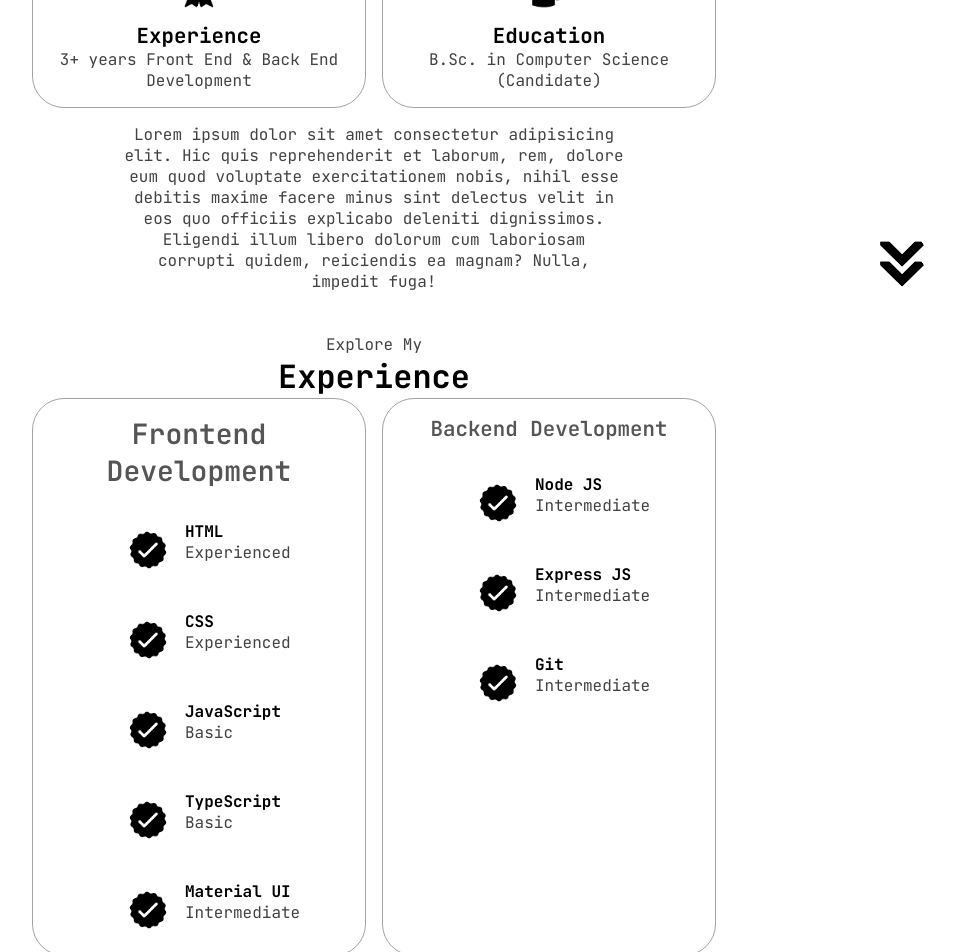
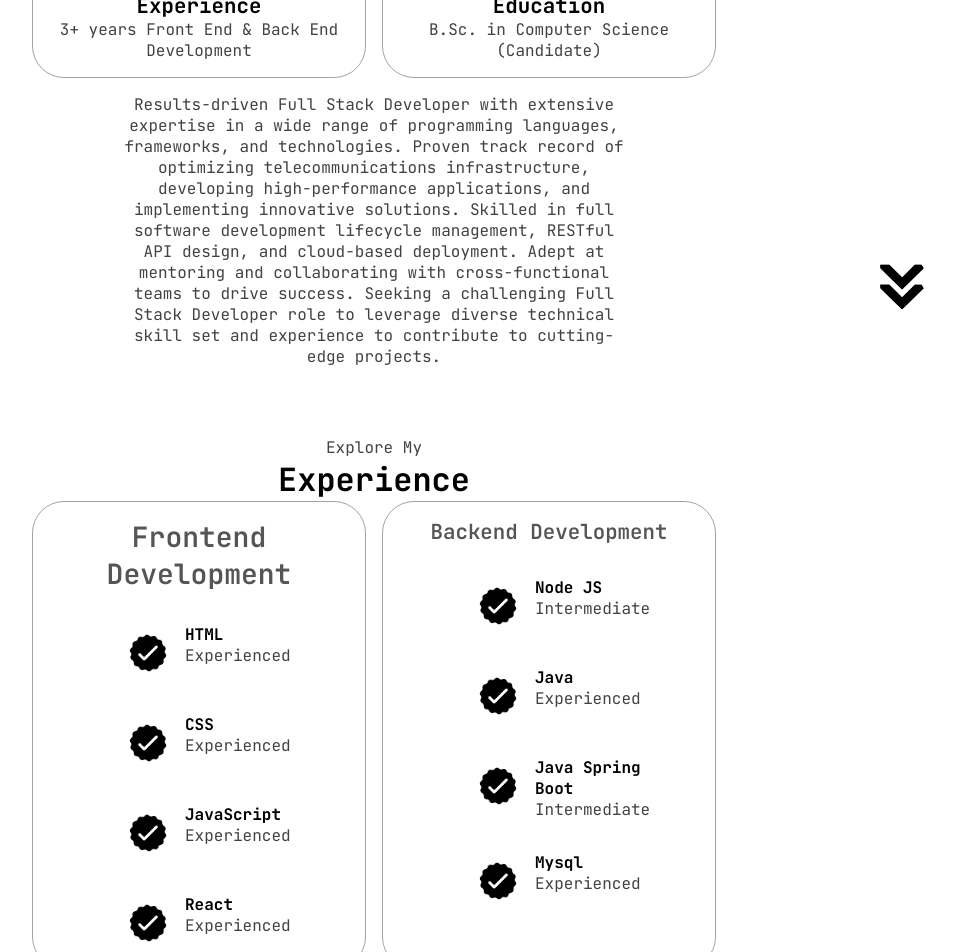
Before and after one commit to NoahxAyyubi/Noah-Ayyubi-Portfolio, a React (Create React App) app: page / in a window 1280 px wide. Shown: the part 1260-2212 px from the top of the page, without its empty margins (266-1221 px from the left). Built offline with nearby package versions, Linux system fonts and the light colour scheme.

Commit message:
updated some info

```diff
--- a/src/App.css
+++ b/src/App.css
@@ -164,7 +164,7 @@ font-weight: 600;
   text-align: center;
 }
 #about {
-  top: 10px;
+  top: -20px;
   text-align: center;
   position: relative;
 }
@@ -218,6 +218,7 @@ font-weight: 600;
 #experience {
   position: relative;
   justify-content: center;
+  top: 50px;
 }
 
 .experience-sub-title {
@@ -297,7 +298,7 @@ article .icon {
 
 }#projects {
   position: relative;
-  margin-top: 20px;
+  top: 100px;
 }
 
 .color-container {
@@ -325,9 +326,9 @@ article .icon {
 
 #contact {
   display: flex;
-  justify-content: center;
+ top: 150px;
   flex-direction: column;
-  height: 70vh;
+  position: relative;
 }
 
 .contact-info-upper-container {
@@ -359,13 +360,4 @@ article .icon {
 
 .email-icon {
   height: 2.5rem;
-}/* FOOTER SECTION */
-
-footer {
-  height: 26vh;
-  margin: 0 1rem;
 }
-
-footer p {
-  text-align: center;
-}
--- a/src/App.js
+++ b/src/App.js
@@ -3,6 +3,9 @@ import Particles, { initParticlesEngine } from "@tsparticles/react";
 import { loadSlim } from "@tsparticles/slim";
 import "./App.css"; // Import your CSS files here
 import "./mediaqueries.css";
+
+// fix git hub
+// add projects
 
 function Index() {
   const [init, setInit] = useState(false);
@@ -92,7 +95,7 @@ function Index() {
           <div className="btn-container">
             <button
               className="btn-color-1"
-              onClick={() => window.open("/assets/resume-example.pdf")}
+              onClick={() => window.open("/assets/ResforWebsite.pdf")}
             >
               Download cv
             </button>
@@ -108,7 +111,7 @@ function Index() {
               src="/assets/linkedin.png"
               alt="my linked in pro"
               className="icon"
-              onClick={() => (window.location.href = "https://linkedin.com/")}
+              onClick={() => (window.location.href = "https://linkedin.com/noah-ayyubi")}
             />
             <img
               src="/assets/github.png"
@@ -155,12 +158,7 @@ function Index() {
       </div>
       <div className="text-container">
         <p>
-          Lorem ipsum dolor sit amet consectetur adipisicing elit. Hic quis
-          reprehenderit et laborum, rem, dolore eum quod voluptate
-          exercitationem nobis, nihil esse debitis maxime facere minus sint
-          delectus velit in eos quo officiis explicabo deleniti dignissimos.
-          Eligendi illum libero dolorum cum laboriosam corrupti quidem,
-          reiciendis ea magnam? Nulla, impedit fuga!
+        Results-driven Full Stack Developer with extensive expertise in a wide range of programming languages, frameworks, and technologies. Proven track record of optimizing telecommunications infrastructure, developing high-performance applications, and implementing innovative solutions. Skilled in full software development lifecycle management, RESTful API design, and cloud-based deployment. Adept at mentoring and collaborating with cross-functional teams to drive success. Seeking a challenging Full Stack Developer role to leverage diverse technical skill set and experience to contribute to cutting-edge projects.
         </p>
       </div>
     </div>
@@ -211,7 +209,7 @@ function Index() {
                 />
                 <div>
                   <h4>JavaScript</h4>
-                  <p>Basic</p>
+                  <p>Experienced</p>
                 </div>
               </article>
               <article>
@@ -221,21 +219,11 @@ function Index() {
                   class="icon"
                 />
                 <div>
-                  <h4>TypeScript</h4>
-                  <p>Basic</p>
+                  <h4>React</h4>
+                  <p>Experienced</p>
                 </div>
               </article>
-              <article>
-                <img
-                  src="./assets/checkmark.png"
-                  alt="Experience icon"
-                  class="icon"
-                />
-                <div>
-                  <h4>Material UI</h4>
-                  <p>Intermediate</p>
-                </div>
-              </article>
+
             </div>
           </div>
           <div class="details-container">
@@ -259,7 +247,18 @@ function Index() {
                   class="icon"
                 />
                 <div>
-                  <h4>Express JS</h4>
+                  <h4>Java</h4>
+                  <p>Experienced</p>
+                </div>
+              </article>
+              <article>
+                <img
+                  src="./assets/checkmark.png"
+                  alt="Experience icon"
+                  class="icon"
+                />
+                <div>
+                  <h4>Java Spring Boot</h4>
                   <p>Intermediate</p>
                 </div>
               </article>
@@ -270,8 +269,8 @@ function Index() {
                   class="icon"
                 />
                 <div>
-                  <h4>Git</h4>
-                  <p>Intermediate</p>
+                  <h4>Mysql</h4>
+                  <p>Experienced</p>
                 </div>
               </article>
             </div>
@@ -381,7 +380,7 @@ function Index() {
             alt="Email icon"
             class="icon contact-icon email-icon"
           />
-          <p><a href="mailto:examplemail@gmail.com">Example@gmail.com</a></p>
+          <p><a href="mailto:nma9293569691@gmail.com">NMA9293569691@gmail.com</a></p>
         </div>
         <div class="contact-info-container">
           <img
@@ -389,7 +388,7 @@ function Index() {
             alt="LinkedIn icon"
             class="icon contact-icon"
           />
-          <p><a href="https://www.linkedin.com">LinkedIn</a></p>
+          <p><a href="https://www.linkedin.com/in/noah-ayyubi/">LinkedIn</a></p>
         </div>
       </div>
     </section>
```
Also changed, not shown: 2 other files (tests, documents, lock files or other folders).
